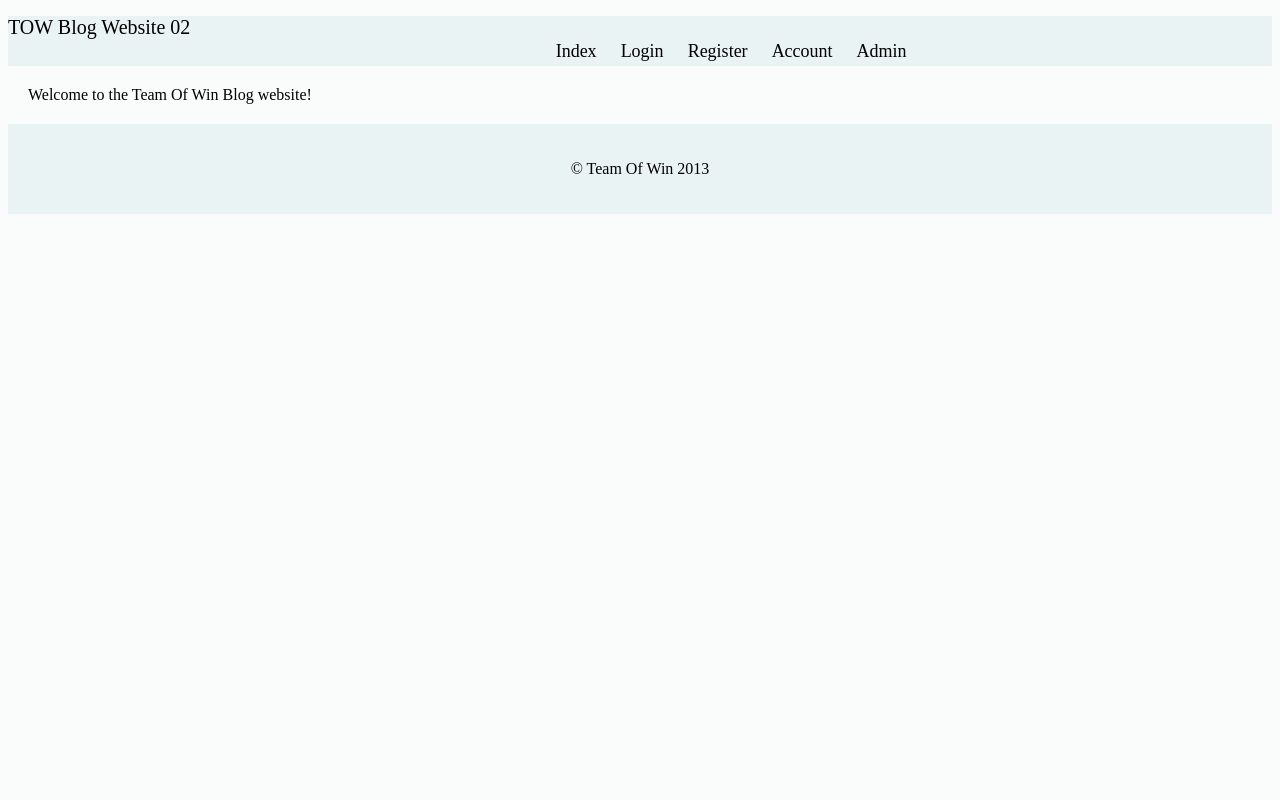
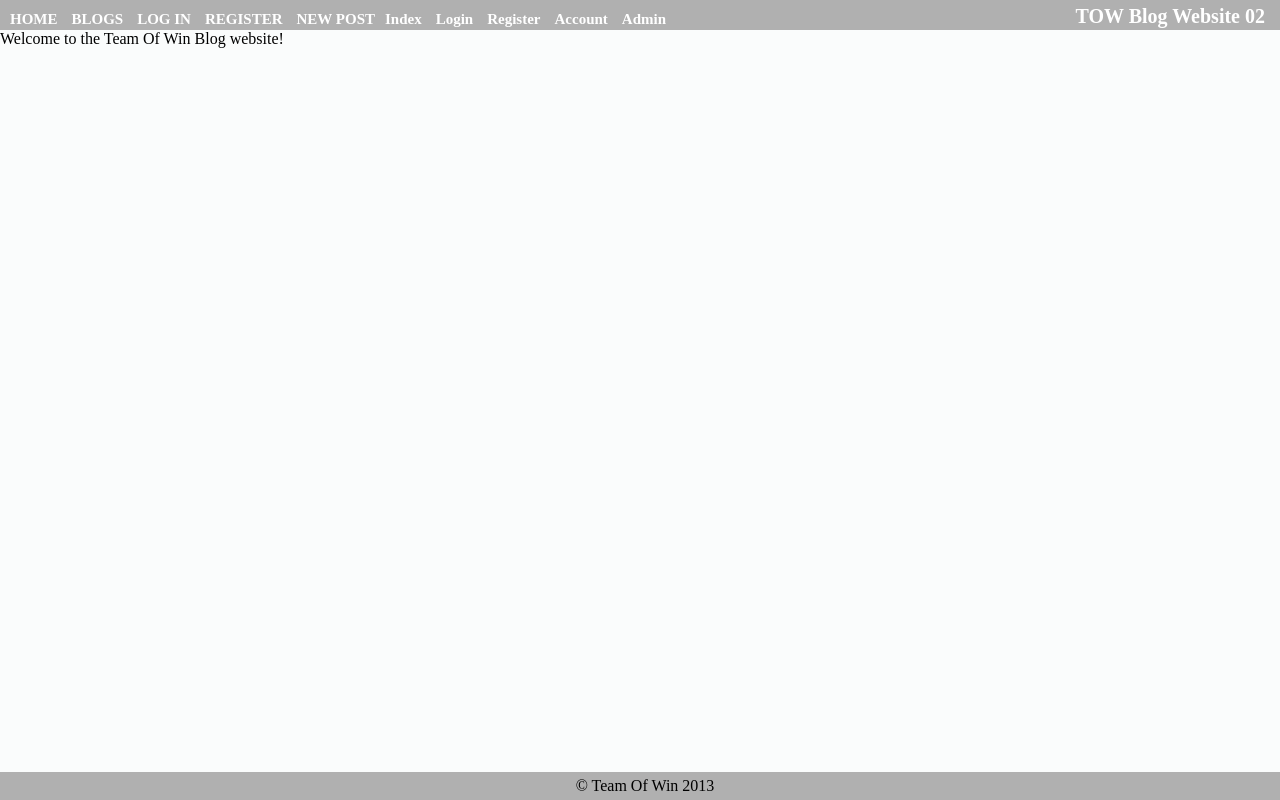
Before and after one commit to HexagonSystems/TeamOfWinBlog, a PHP site: page / in a window 1280 px wide. Run offline with PHP 8.4, Linux system fonts and the light colour scheme; the visitor is signed in with stand-in values (Sample User, id 1).

Commit message:
StYl3 ChAnGe$$$

```diff
--- a/includes/css/footer.css
+++ b/includes/css/footer.css
@@ -1,6 +1,11 @@
 @CHARSET "ISO-8859-1";
 #footer{
-	background:#EAF3F4;
-	padding:20px;
+	background:#B0B0B0;
 	text-align:center;
+	position:fixed;
+	padding:5px;
+	margin:0px;
+	bottom:0px;
+	width:100%;
+	z-index:5;
 }
--- a/includes/css/header.css
+++ b/includes/css/header.css
@@ -1,39 +1,51 @@
 @CHARSET "ISO-8859-1";
 
 #header{
-	background:#EAF3F4;
-	height:50px;
-	display:block;
+	top:0%;
+	padding:5px;
+	height:20px;
+	background-color:#B0B0B0;
+	width:100%;
+	z-index:1;
+	text-align:right;
+	overflow:hidden;
 }
 
 #header header{
 	font-size:20px;
 	display:inline-block;
-	float:left;
+	font-weight:bold;
+	color:white;
+	margin-right:20px;
 
 }
 
-nav{
-	text-align:center;
-	position:relative;;
-	top:50%;
+#header nav{
+	padding:0px;
+	margin:0px;
+	float:left;
 }
 
-nav ul{
+#header nav ul{
+	padding:0px;
+	margin:0px;
 }
 
-nav li{
+#header nav li{
+	padding:5px;
+	margin:0px;
+	text-decoration:none;
 	display:inline-block;
-	padding: 5 10px;
 }
 
-nav a{
+#header nav li a{
 	text-decoration:none;
-	color: black;
-	font-size: 18px;
-	padding: 10px;
+	font-size:15px;
+	font-weight:bold;
+	color:white;
+	transition:color 0.1s linear;
 }
 
-nav li:hover{
-	background:#CCE0E8;
+#header nav li a:hover{
+	color:#E67418;
 }
--- a/includes/css/main.css
+++ b/includes/css/main.css
@@ -1,7 +1,12 @@
 body{
 	background:#FAFCFC;
+	margin: auto;
+	padding:auto;
+	/*helps keeps the webpage centered*/
+	overflow-y: scroll;
+	overflow-x: hidden;
 }
 
-#content{
-	padding:20px;
+#container{
+
 }
--- a/includes/footer.php
+++ b/includes/footer.php
@@ -3,11 +3,11 @@
 
 <!-- Footer -->
 <footer id="footer">
-	<p class="copyright">
+	<article class="copyright">
 		&copy;
-		<?php echo "Team Of Win" ?>
+		Team Of Win
 		2013
-	</p>
+	</article>
 </footer>
 </div>
 <!-- end page -->
--- a/includes/header.php
+++ b/includes/header.php
@@ -11,4 +11,13 @@
 <body>
 	<div class="container">
 		<header id="header">
+			<nav>
+				<ul>
+					<li><a href="index.php?location=indexPage">HOME</a></li>
+					<li><a href="index.php?location=indexPage">BLOGS</a></li>
+					<li><a href="index.php?location=loginPage">LOG IN</a></li>
+					<li><a href="index.php?location=registerPage">REGISTER</a></li>
+					<li><a href="index.php?location=indexPage">NEW POST</a></li>
+				</ul>
+			</nav>
 			<header>TOW Blog Website 02</header>
```
Also changed, not shown: config/config.php (deleted, +0 -19 lines), includes/css/index.css (+10 -1 lines), includes/css/loginView.css (+110 -67 lines).
